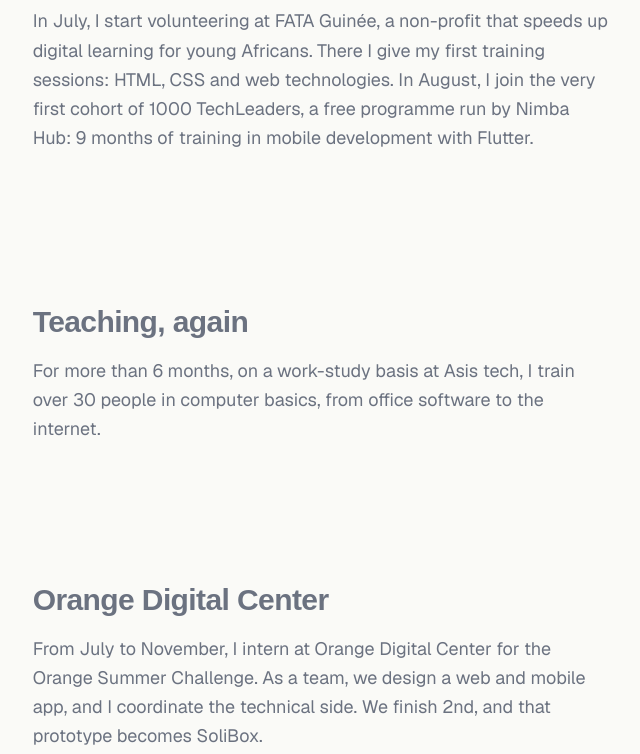
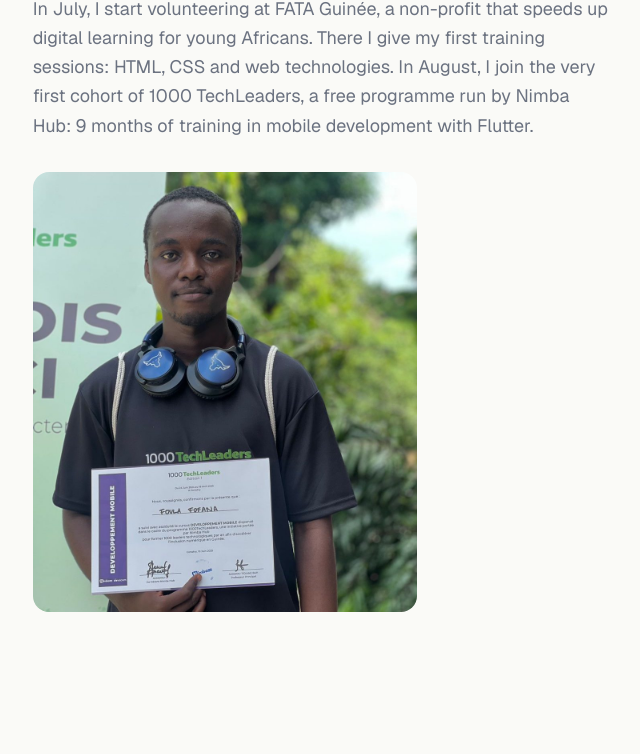
Before and after one commit to Foula34/foula_portfolio, a Next.js app: page /en in a window 1280 px wide. Shown: the part 3674-4428 px from the top of the page, without its empty margins (564-1204 px from the left). Built offline with nearby package versions, Linux system fonts and the light colour scheme; a web font is replaced by a local one.

Commit message:
Mon histoire : photo de l'attestation 1000 TechLeaders
Co-Authored-By: Claude Opus 5.5 <noreply@anthropic.com>
Claude-Session: https://claude.ai/code/session_01JkC3VijXHaJbwuBd5DhMG4

```diff
--- a/components/Story.tsx
+++ b/components/Story.tsx
@@ -170,7 +170,10 @@ function ChapterItem({
                 width={img.width}
                 height={img.height}
                 sizes={wide ? '(min-width: 1024px) 36rem, 100vw' : '(min-width: 1024px) 18rem, (min-width: 640px) 50vw, 100vw'}
-                className={`w-full rounded-2xl ${wide ? 'sm:col-span-2' : 'aspect-[3/2] object-cover'}`}
+                className={`w-full rounded-2xl ${wide ? 'sm:col-span-2' : 'aspect-[3/2] object-cover'} ${
+                  // Une photo en hauteur seule reste plus étroite, pour ne pas occuper tout l'écran.
+                  count === 1 && img.height > img.width ? 'max-w-sm' : ''
+                }`}
               />
             );
           })}
--- a/content/home.ts
+++ b/content/home.ts
@@ -3,6 +3,7 @@ import type { HomeText } from './types';
 
 const photos = {
   osc: { src: '/images/prix-osc.jpg', width: 1000, height: 563 },
+  techleaders: { src: '/images/1000-techleaders.jpg', width: 960, height: 1100 },
   poesam: { src: '/images/prix-poesam.jpg', width: 1080, height: 810 },
   saden: { src: '/images/prix-saden.jpg', width: 1200, height: 800 },
   salon: { src: '/images/prix-salon.jpg', width: 960, height: 640 },
@@ -80,6 +81,7 @@ export const home: Record<Locale, HomeText> = {
           year: '2024',
           title: 'Apprendre en transmettant',
           text: "En juillet, je deviens bénévole chez FATA Guinée, une association à but non lucratif qui accélère l'apprentissage du numérique chez les jeunes Africains. J'y donne mes premières formations : HTML, CSS et technologies du web. En août, j'entre dans la toute première cohorte de 1000 TechLeaders, un programme gratuit de Nimba Hub : 9 mois de formation en développement mobile avec Flutter.",
+          images: [{ ...photos.techleaders, alt: 'Foula Fofana tenant son attestation 1000 TechLeaders, cursus Développement mobile, délivrée par Nimba Hub' }],
         },
         {
           year: '2025',
@@ -210,6 +212,7 @@ export const home: Record<Locale, HomeText> = {
           year: '2024',
           title: 'Learning by teaching',
           text: 'In July, I start volunteering at FATA Guinée, a non-profit that speeds up digital learning for young Africans. There I give my first training sessions: HTML, CSS and web technologies. In August, I join the very first cohort of 1000 TechLeaders, a free programme run by Nimba Hub: 9 months of training in mobile development with Flutter.',
+          images: [{ ...photos.techleaders, alt: 'Foula Fofana holding his 1000 TechLeaders certificate, Mobile Development track, issued by Nimba Hub' }],
         },
         {
           year: '2025',
```
Also changed, not shown: public/images/1000-techleaders.jpg (added).
